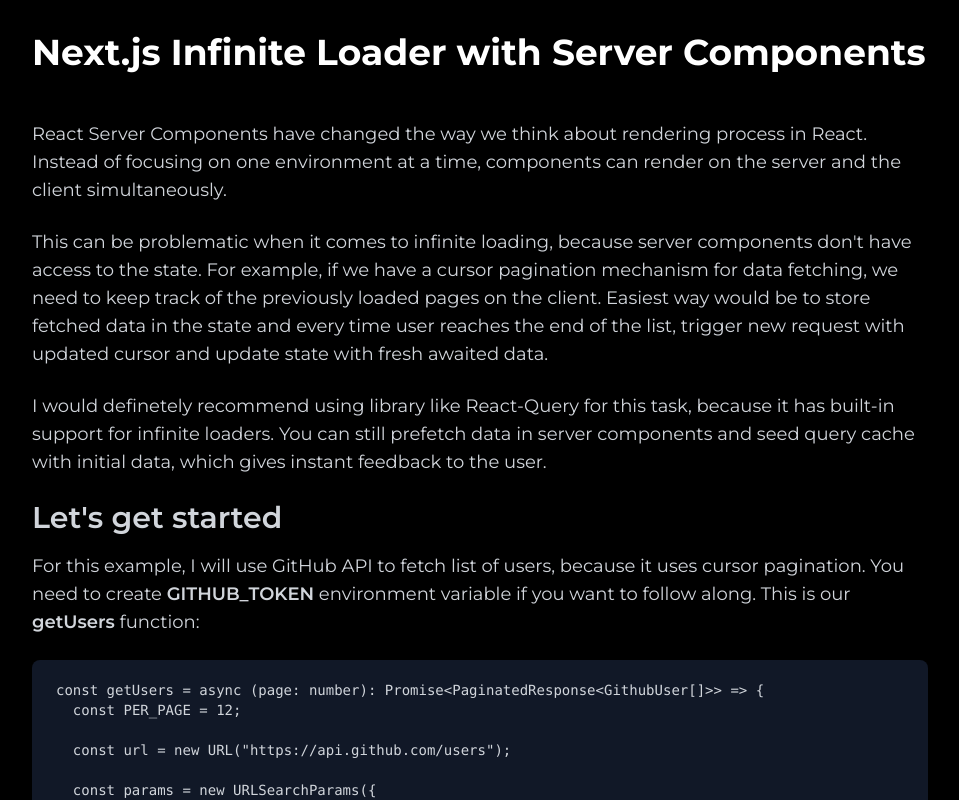
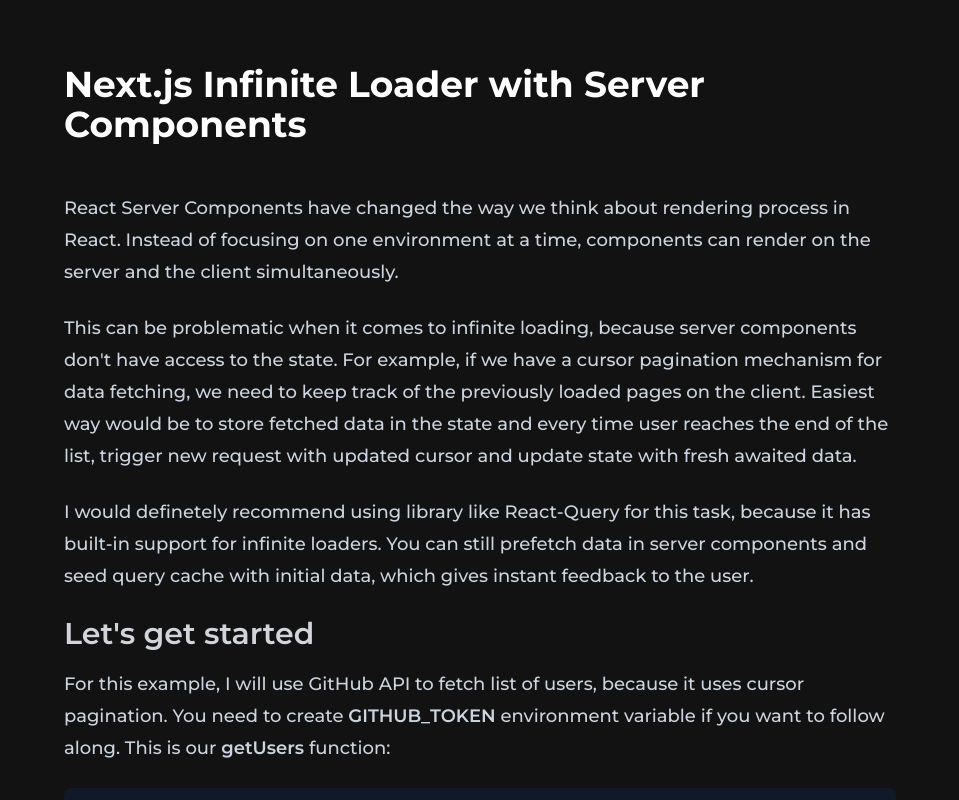
Before and after one commit to alpha-code-org/landing-page, a Next.js app: page /blog/next-js-infinite-loader-with-server-components in a window 1280 px wide. Shown: the top 800 px of the page, without its empty margins (160-1119 px from the left). Built offline with nearby package versions, Linux system fonts and the light colour scheme.

Commit message:
Update color

```diff
--- a/src/app/blog/[slug]/page.tsx
+++ b/src/app/blog/[slug]/page.tsx
@@ -58,7 +58,7 @@ export default async function BlogPost({ params: { slug } }: Params) {
   const components = useMDXComponents({});
 
   return (
-    <article className="mx-auto w-full max-w-4xl">
+    <article className="mx-auto w-full max-w-4xl p-4 md:p-8">
       {/* Render the compiled MDX content */}
       <MDXRemote
         source={source}
--- a/src/app/blog/layout.tsx
+++ b/src/app/blog/layout.tsx
@@ -3,5 +3,5 @@ export default function BlogLayout({
 }: Readonly<{
   children: React.ReactNode;
 }>) {
-  return <main className="mx-auto flex w-full max-w-7xl flex-col p-4 md:p-8">{children}</main>;
+  return <main className="bg-[#121212] py-8">{children}</main>;
 }
--- a/src/components/ui/footer.tsx
+++ b/src/components/ui/footer.tsx
@@ -4,7 +4,7 @@ import { Twitter, Github, Linkedin } from "lucide-react";
 
 const Footer = () => {
   return (
-    <footer className="relative mt-auto w-full bg-black">
+    <footer className="relative mt-auto w-full bg-black pt-8">
       <div className="mx-auto flex w-full max-w-7xl flex-col gap-4 px-8">
         <Image src="/logo-white.png" alt="alpha-logo" width={100} height={100} />
         <div className="h-[1px] w-full bg-slate-300 opacity-20" />
--- a/src/mdx-components.tsx
+++ b/src/mdx-components.tsx
@@ -13,7 +13,9 @@ export function useMDXComponents(components: MDXComponents): MDXComponents {
     h2: ({ children }) => (
       <h2 className="mb-4 text-2xl font-semibold text-gray-300 lg:text-3xl">{children}</h2>
     ),
-    p: ({ children }) => <p className="mb-6 text-lg leading-7 text-gray-300">{children}</p>,
+    p: ({ children }) => (
+      <p className="mb-6 text-lg font-medium leading-8 text-slate-300">{children}</p>
+    ),
     a: ({ children, href }) => (
       <a href={href} className="text-white underline transition-colors hover:text-gray-300">
         {children}
```
